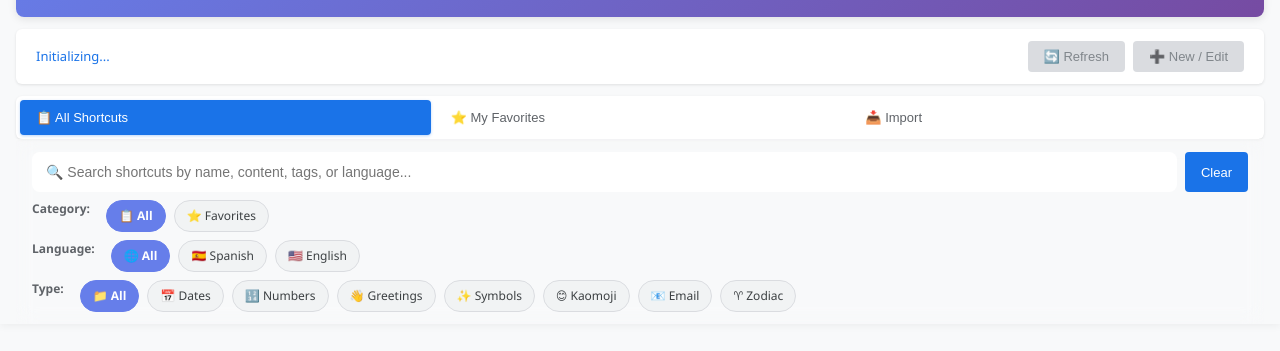
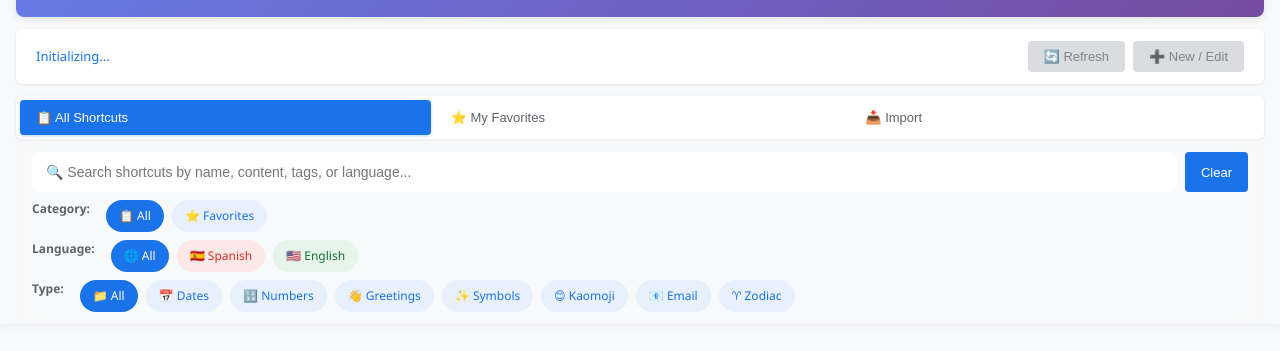
Before and after one commit to traikdude/G.A.S_Text_Expander_Manager, a plain HTML site: page src/Index.html in a window 1280 px wide. Shown: the part 109-460 px from the top of the page. Drawn offline with Linux system fonts and the light colour scheme.

Commit message:
style: restore colorful filter chips (remove gray overrides)

```diff
--- a/src/Index.html
+++ b/src/Index.html
@@ -996,24 +996,14 @@
       font-weight: 600;
     }
 
-    /* Filter chips - back to original visible styling */
-    .search-section .chip {
-      background: #f1f3f4;
-      color: #3c4043;
-      border: 1px solid #dadce0;
-    }
-
-    .search-section .chip:hover {
-      background: #e8eaed;
-      border-color: #667eea;
-    }
-
-    .search-section .chip.active {
-      background: #667eea;
-      color: white;
-      font-weight: 600;
-      border-color: #667eea;
-    }
+    /*
+     * Filter chips - let original colorful styles apply!
+     * Original styles from lines 277-325 provide:
+     * - Default blue chips: #e8f0fe / #1a73e8
+     * - Spanish (🇪🇸): red tones #fce8e6 / #d93025
+     * - English (🇺🇸): green tones #e6f4ea / #137333
+     * We only need to ensure label visibility, not override chip colors
+     */
 
     .search-section .filter-result-count {
       background: #e8f0fe;
```
